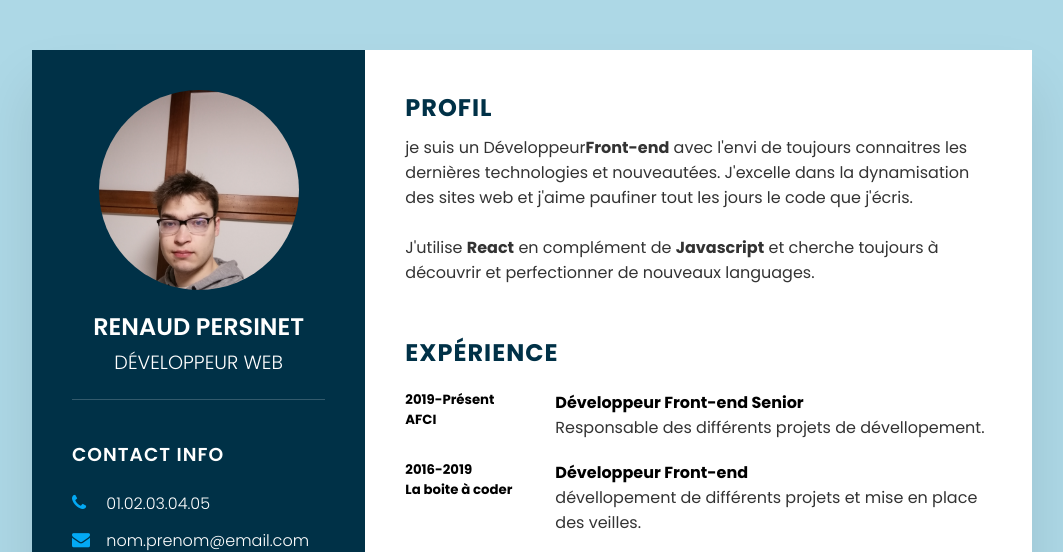
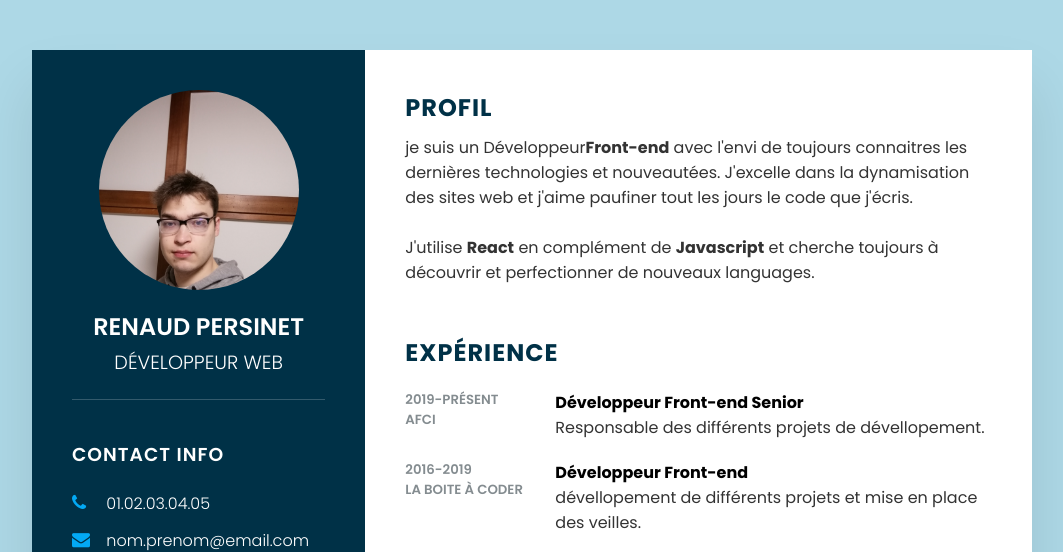
Before and after one commit to Nekoma59/CV-Renaud, a plain HTML site: page CV Renaud.html in a window 1280 px wide. Shown: the top 552 px of the page, without its empty margins (108-1171 px from the left). Drawn offline with Linux system fonts and the light colour scheme.

Commit message:
.about .box .year_company h5

```diff
--- a/style.css
+++ b/style.css
@@ -181,3 +181,9 @@ p
 {
     min-width: 150px;
 }
+.about .box .year_company h5
+{
+    text-transform: uppercase;
+    color: #848c90;
+    font-weight: 600;
+}
```
